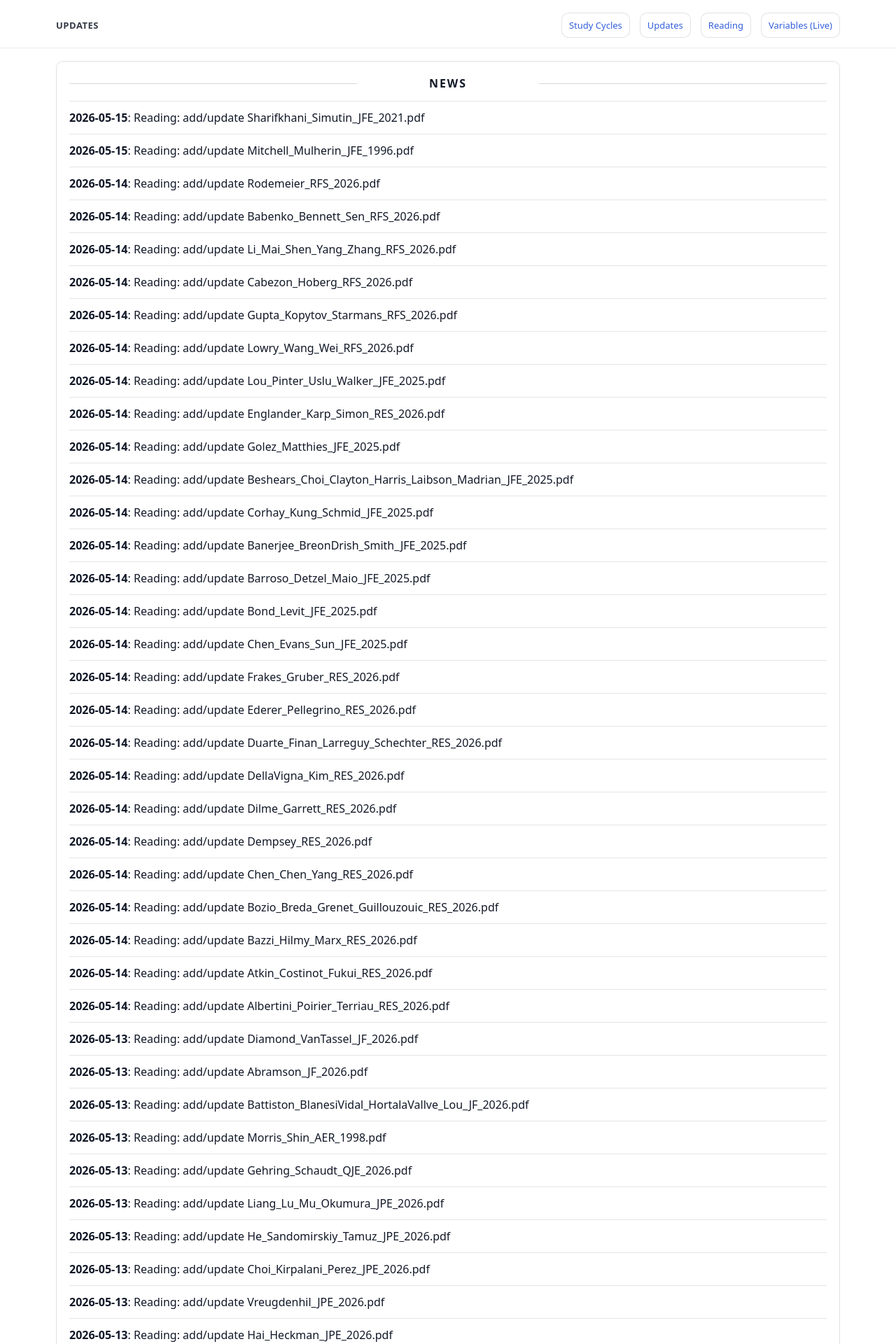
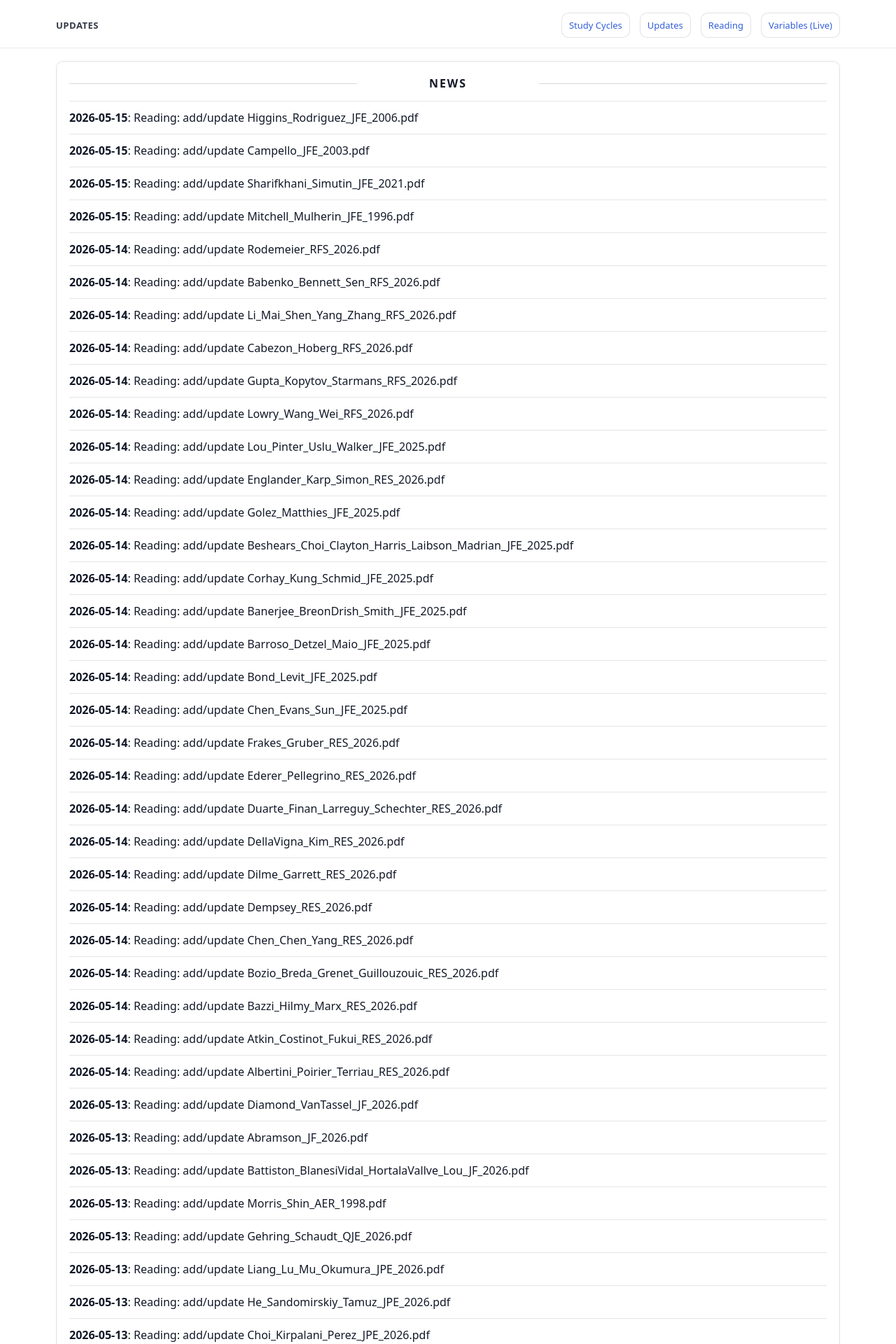
Before and after one commit to yaxinzn/study-archive, a Jekyll site: the page built from updates/index.md, in a window 1280 px wide. Shown: the top 1920 px of the page at 70% size. Built offline with Jekyll 4.4.1, drawn with Linux system fonts in a browser that asks for light colours; some of the changed text lies outside the part shown.

Commit message:
chore: update NEWS feed

```diff
--- a/_data/news.yml
+++ b/_data/news.yml
@@ -1,4 +1,10 @@
 # Auto-generated update history (sorted newest -> oldest). Do not edit manually.
+- ts: "1778836444"
+  date: "2026-05-15"
+  title: "Reading: add/update Higgins_Rodriguez_JFE_2006.pdf"
+- ts: "1778836401"
+  date: "2026-05-15"
+  title: "Reading: add/update Campello_JFE_2003.pdf"
 - ts: "1778793583"
   date: "2026-05-15"
   title: "Reading: add/update Sharifkhani_Simutin_JFE_2021.pdf"
```
